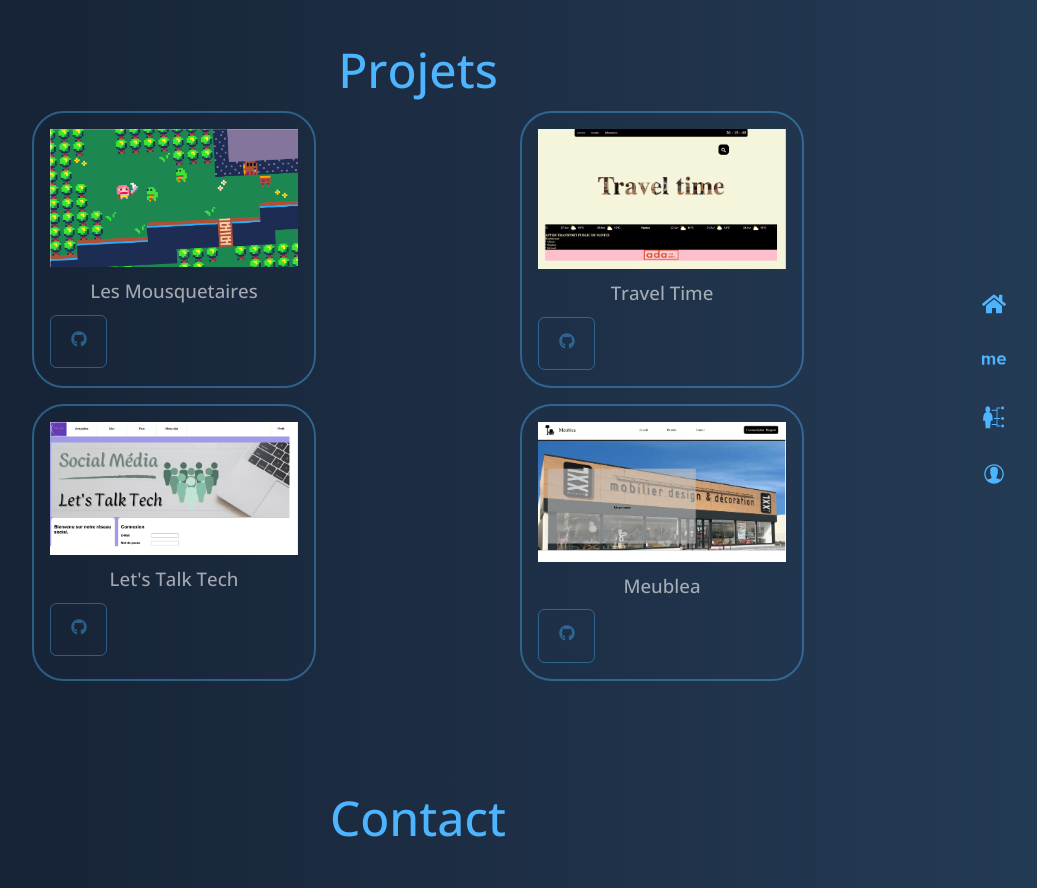
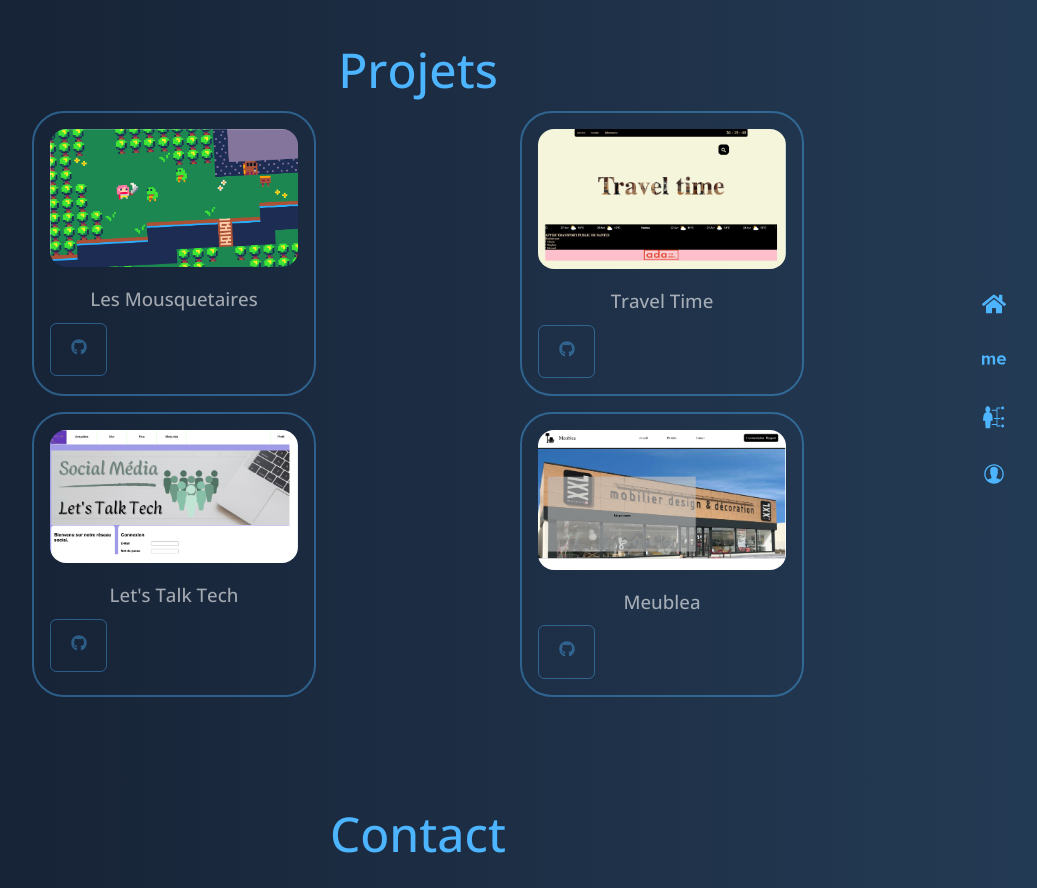
Before and after one commit to edwardrico/portfolio, a React (Create React App) app: page / in a window 1280 px wide. Shown: the part 2520-3408 px from the top of the page, without its empty margins (222-1259 px from the left). Built offline with nearby package versions, Linux system fonts and the light colour scheme.

Commit message:
sectionProject

```diff
--- a/src/components/projets/project.css
+++ b/src/components/projets/project.css
@@ -28,6 +28,13 @@
 .project-item:hover{
     border-color: var(--color-bg);
     background:  var( --color-primary-variant);
+}
+
+.project-item img{
+    width: 100%;
+    height: 100%;
+    border-radius:1rem;
+    margin-bottom:1rem;
 }
 
 .project-item h3
```
